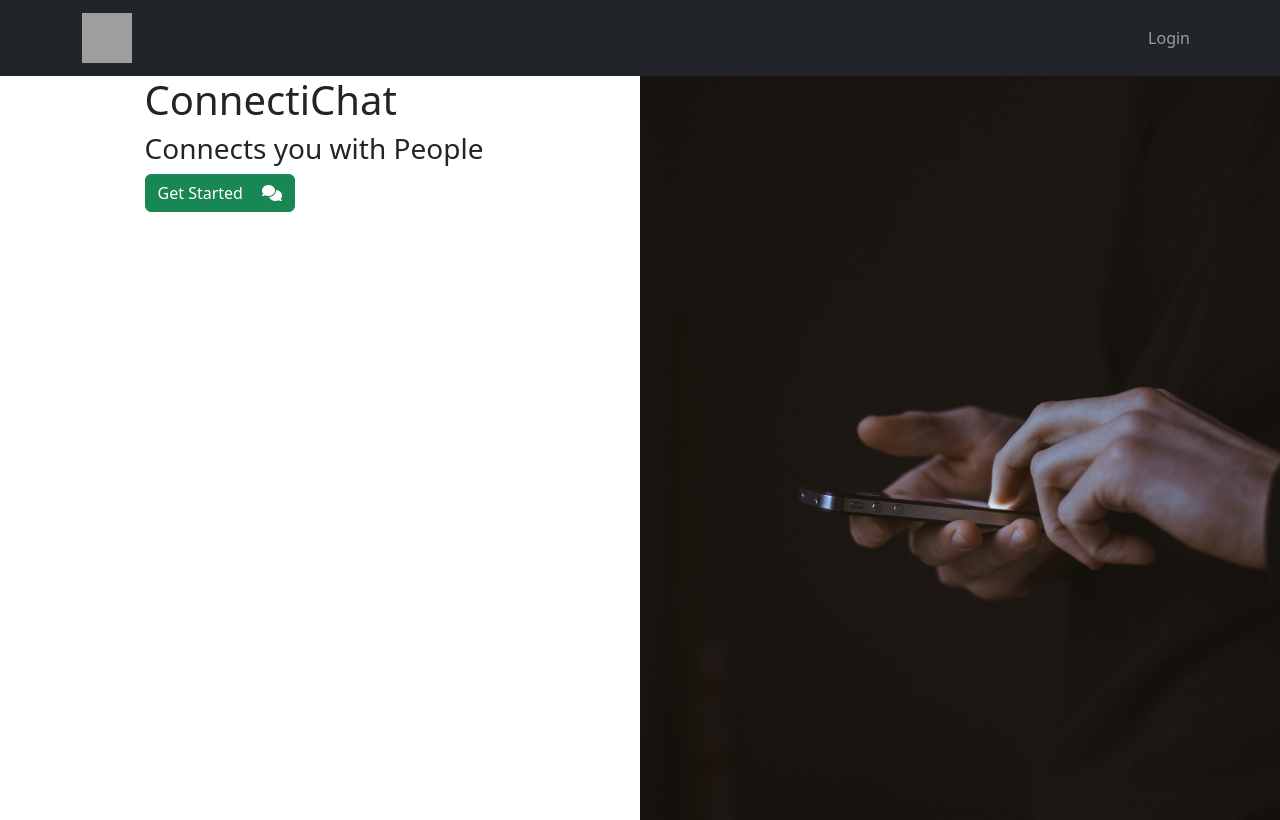
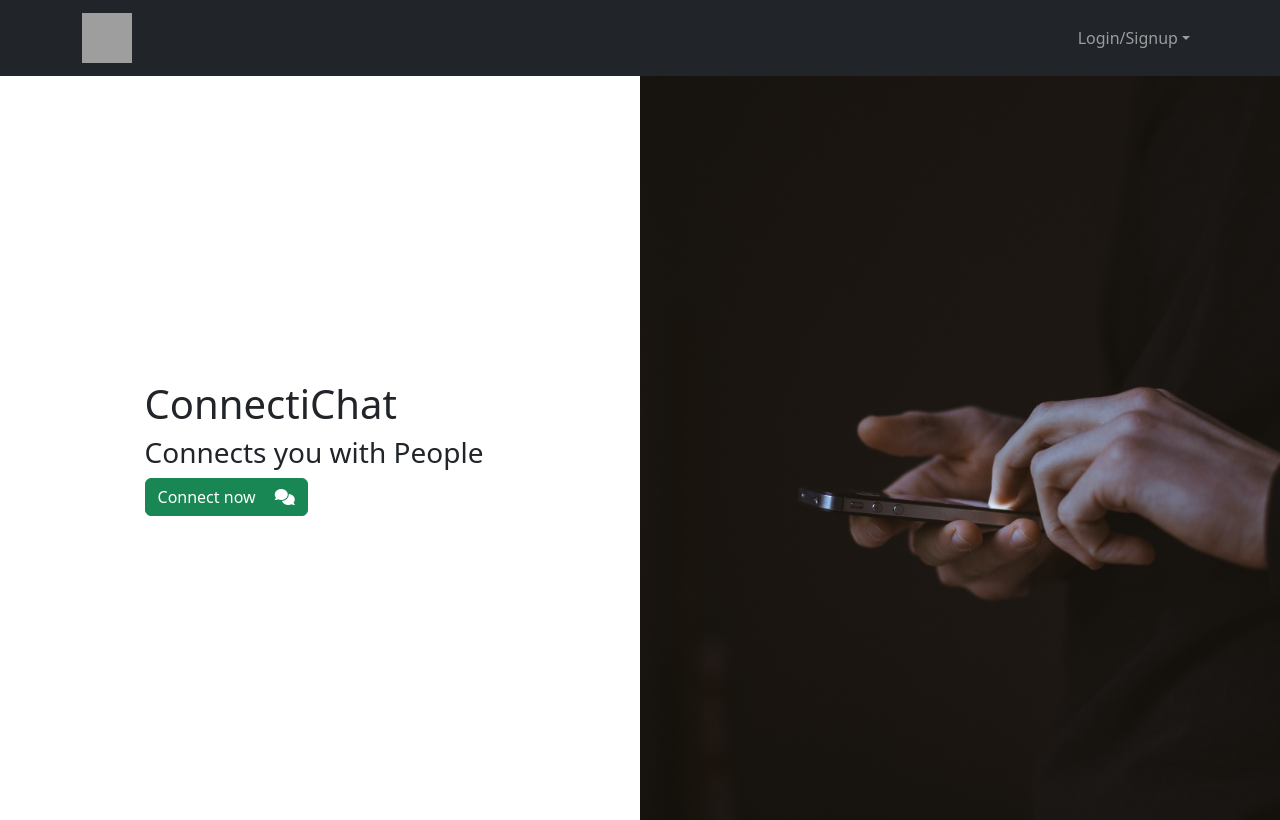
Before and after one commit to Rein-1/connect, a React (Create React App) app: page / in a window 1280 px wide. Built offline with nearby package versions, Linux system fonts and the light colour scheme; no server answers; grey boxes are pictures that could not be loaded.

Commit message:
correction of codes

```diff
--- a/src/components/Navigation.jsx
+++ b/src/components/Navigation.jsx
@@ -19,22 +19,29 @@ function Navigation() {
     <Navbar bg='dark' expand="lg" data-bs-theme='dark'>
       <Container>
         <LinkContainer to="/">
-            <Navbar.Brand>
-                <img src={logo} style={{width: 50, height: 50}} />
-            </Navbar.Brand>
+          <Navbar.Brand>
+              <img src={logo} style={{width: 50, height: 50}} />
+          </Navbar.Brand>
         </LinkContainer>
 
         <Navbar.Toggle aria-controls="basic-navbar-nav" />
         <Navbar.Collapse id="basic-navbar-nav">
           <Nav className="ms-auto">
             {!user &&(
-              <LinkContainer to="/login">
-                  <Nav.Link>Login</Nav.Link>
-              </LinkContainer>
+              <NavDropdown title="Login/Signup" id="nav-dropdown">
+                <LinkContainer to="/login">
+                  <NavDropdown.Item eventKey="4.1">
+                    Login
+                  </NavDropdown.Item>
+                </LinkContainer>
+              <NavDropdown.Divider />
+                <LinkContainer to="/signup">
+                  <NavDropdown.Item eventKey="4.4">
+                    Signup
+                  </NavDropdown.Item>
+                </LinkContainer>
+              </NavDropdown>
             )}
-            {/* <LinkContainer to="/chat">
-                <Nav.Link>Chat</Nav.Link>
-            </LinkContainer> */}
             {user && (
               <NavDropdown
                 title={
@@ -43,10 +50,6 @@ function Navigation() {
                   </>
                 }
                 id="basic-nav-dropdown">
-
-                {/* <NavDropdown.Item href="#action/3.1">Action</NavDropdown.Item>
-                <NavDropdown.Item href="#action/3.2">Another action</NavDropdown.Item>
-                <NavDropdown.Item href="#action/3.3">Something</NavDropdown.Item> */}
 
                 <NavDropdown.Item>
                   <Button variant='danger' onClick={handleLogout}>
--- a/src/pages/Home.jsx
+++ b/src/pages/Home.jsx
@@ -6,13 +6,13 @@ import './Home.css';
 function Home() {
   return (
   <Row>
-    <Col md={6} className='d-flex flex-direction-column align-item-center justify-content-center'>
+    <Col md={6} className='d-flex flex-direction-column align-items-center justify-content-center'>
         <div>
             <h1>ConnectiChat</h1>
           <h3>Connects you with People</h3>
-            <LinkContainer to="/chat">
+            <LinkContainer to="/login">
                 <Button variant='success'>
-                    Get Started <i className='fas fa-comments home-message-icon'></i>
+                    Connect now <i className='fas fa-comments home-message-icon'></i>
                 </Button>
 
             </LinkContainer>
```
